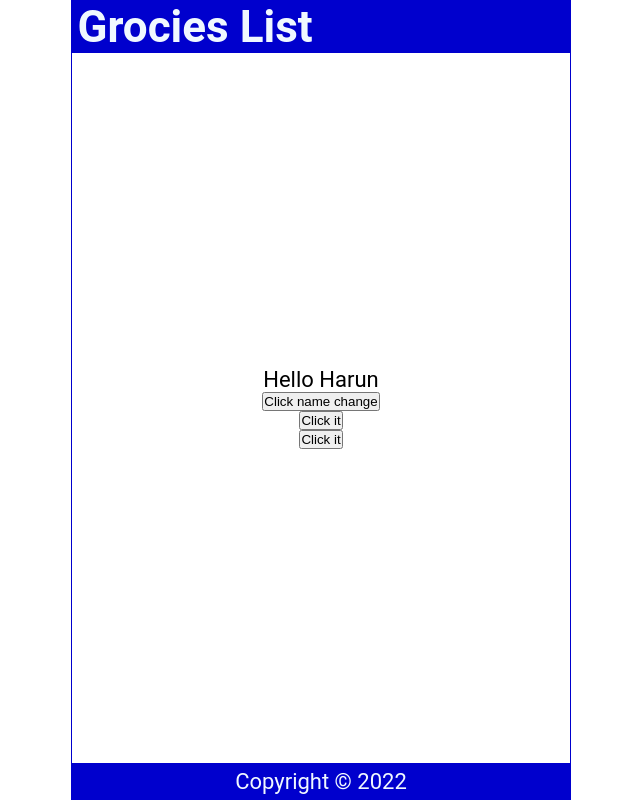
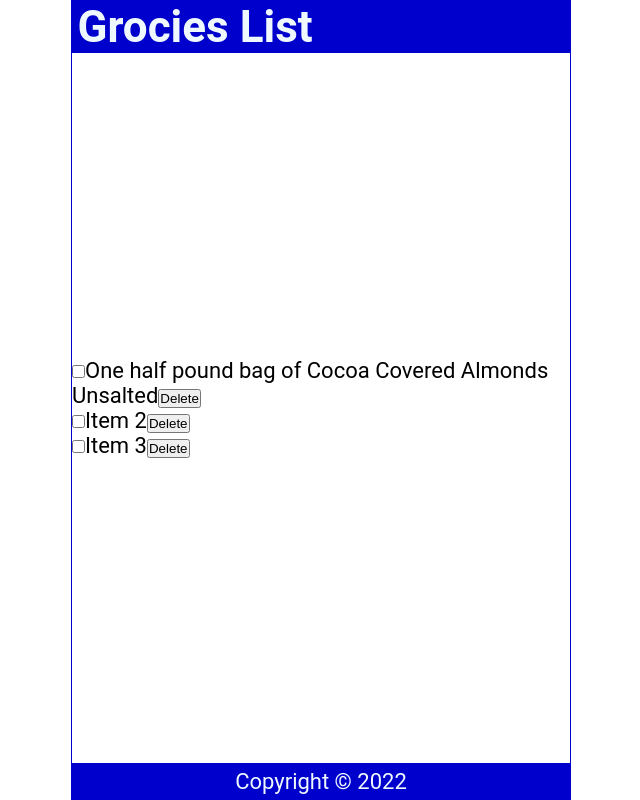
Before and after one commit to ilaydaozdemir/reactseries01, a React (Create React App) app: page / in a window 1280 px wide. Shown: the whole page, without its empty margins (319-959 px from the left). Built offline with nearby package versions, Linux system fonts and the light colour scheme.

Commit message:
Lists of elements need keys

```diff
--- a/src/Content.jsx
+++ b/src/Content.jsx
@@ -2,35 +2,37 @@
 import { useState } from "react";
 
 const Content = () => {
-  //how to use useStateHook basic-1
-  const [name, setName] = useState("Harun");
+  //useStateHooks with array
+  const [items, setItems] = useState([
+    {
+      id: 1,
+      checked: false,
+      item: "One half pound bag of Cocoa Covered Almonds Unsalted",
+    },
+    {
+      id: 2,
+      checked: false,
+      item: "Item 2",
+    },
+    {
+      id: 3,
+      checked: false,
+      item: "Item 3",
+    },
+  ]);
 
-  //add arrow function with jsx
-  const handleNameChange = () => {
-    const names = ["Bob", "Kevin", "Jack"];
-    const int = Math.floor(Math.random() * 3);
-    setName(names[int]);
-  };
-
-  //add click event
-  const handleClick = () => {
-    console.log("clicked");
-  };
-
-  //add click event with paramater
-  const handleClick2 = (name) => {
-    console.log(`${name} was clicked`);
-  };
-  //add click event e
-  const handleClick3 = (e) => {
-    console.log(e.target.innerText);
-  };
   return (
     <main>
-      <p onDoubleClick={handleClick}>Hello {name}</p>
-      <button onClick={handleNameChange}>Click name change</button>
-      <button onClick={() => handleClick2("ilayda")}>Click it</button>
-      <button onClick={(e) => handleClick3(e)}>Click it</button>
+        {/*Lists of elements need keys*/}
+      <ul>
+        {items.map((item) => (
+          <li className="item" key={item.id}>
+            <input type="checkbox" checked={item.checked} />
+            <label>{item.item}</label>
+            <button>Delete</button>
+          </li>
+        ))}
+      </ul>
     </main>
   );
 };
```
